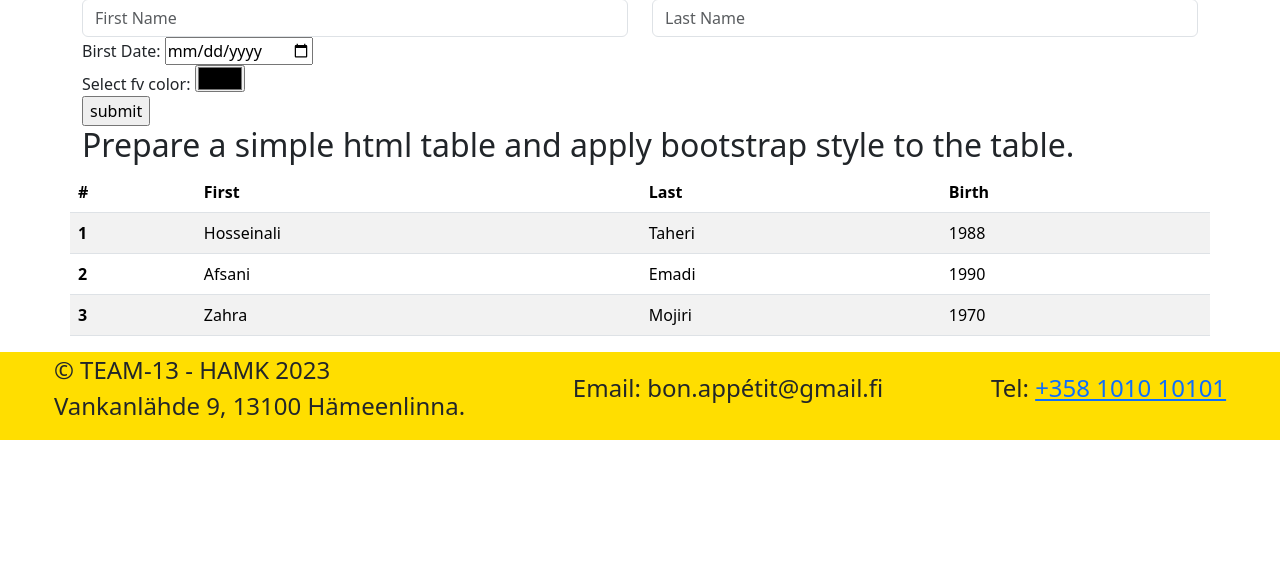
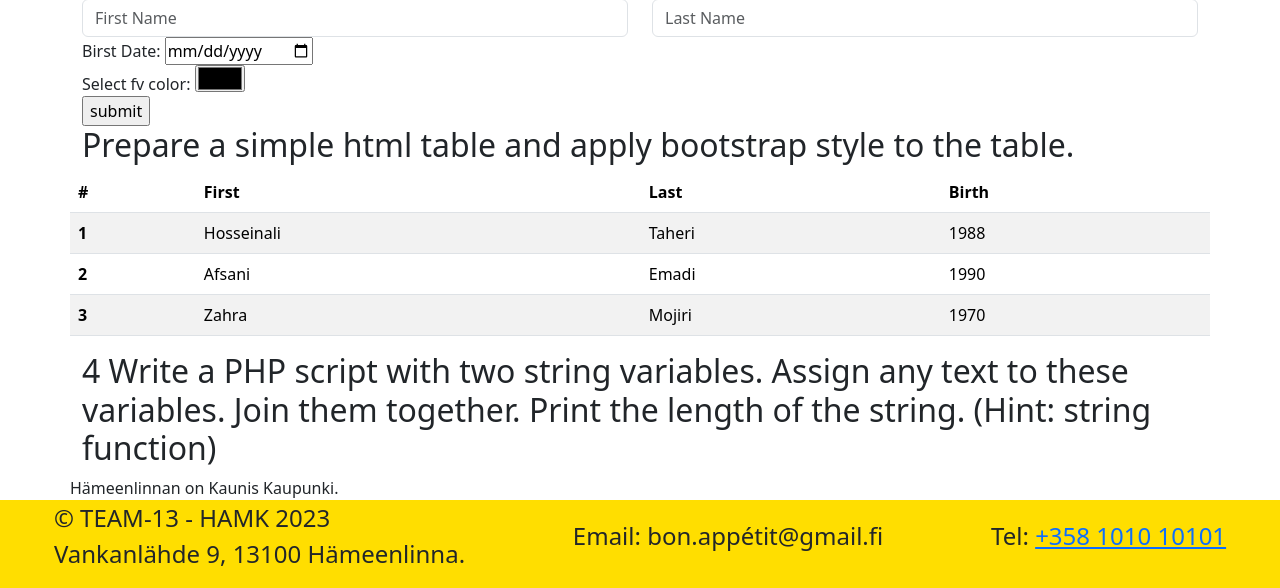
Before and after one commit to hataheriandani/hosseinali_taheri_tasks, a PHP site: page /variable.php in a window 1280 px wide. Shown: the part 447-1035 px from the top of the page. Before the commit the page ends 887 px from the top, so only its background shows below. Run offline with PHP 8.4, Linux system fonts and the light colour scheme.

Commit message:
4th question is done.

```diff
--- a/Team13/variable.php
+++ b/Team13/variable.php
@@ -53,6 +53,16 @@ Prepare a simple html table and apply bootstrap style to the table.
     </tr>
   </tbody>
 </table>
+<h2>
+4 Write a PHP script with two string variables. Assign any text to these variables. Join them together.
+Print the length of the string. (Hint: string function)
+</h2>
+<?php
+$city = "Hämeenlinnan";
+$verb = "on";
+$adjective = "Kaunis Kaupunki.";
+echo $city . " " .$verb. " " . $adjective;
+ ?>
 
 
 <?php include "footer.php"?>
```
